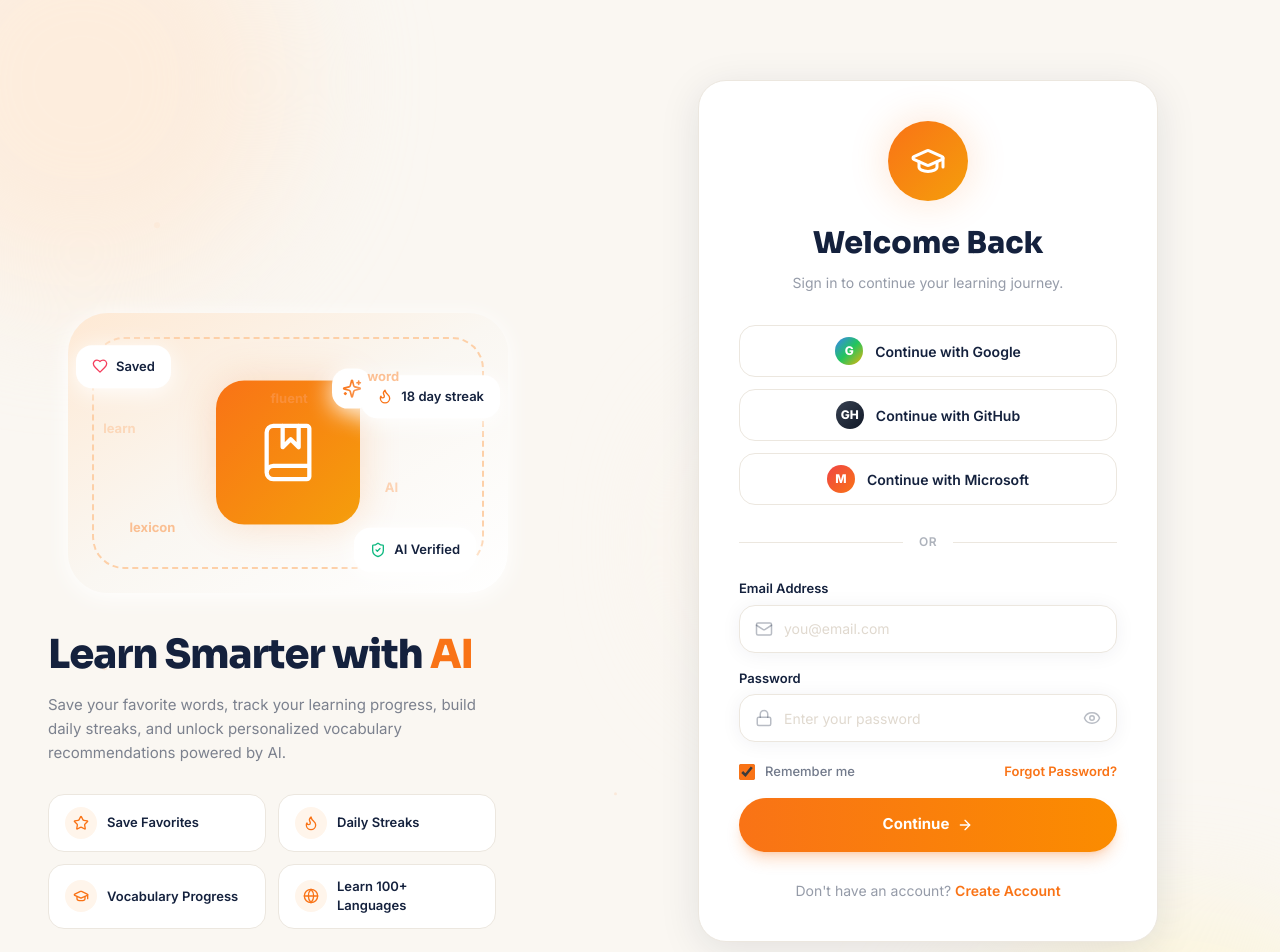
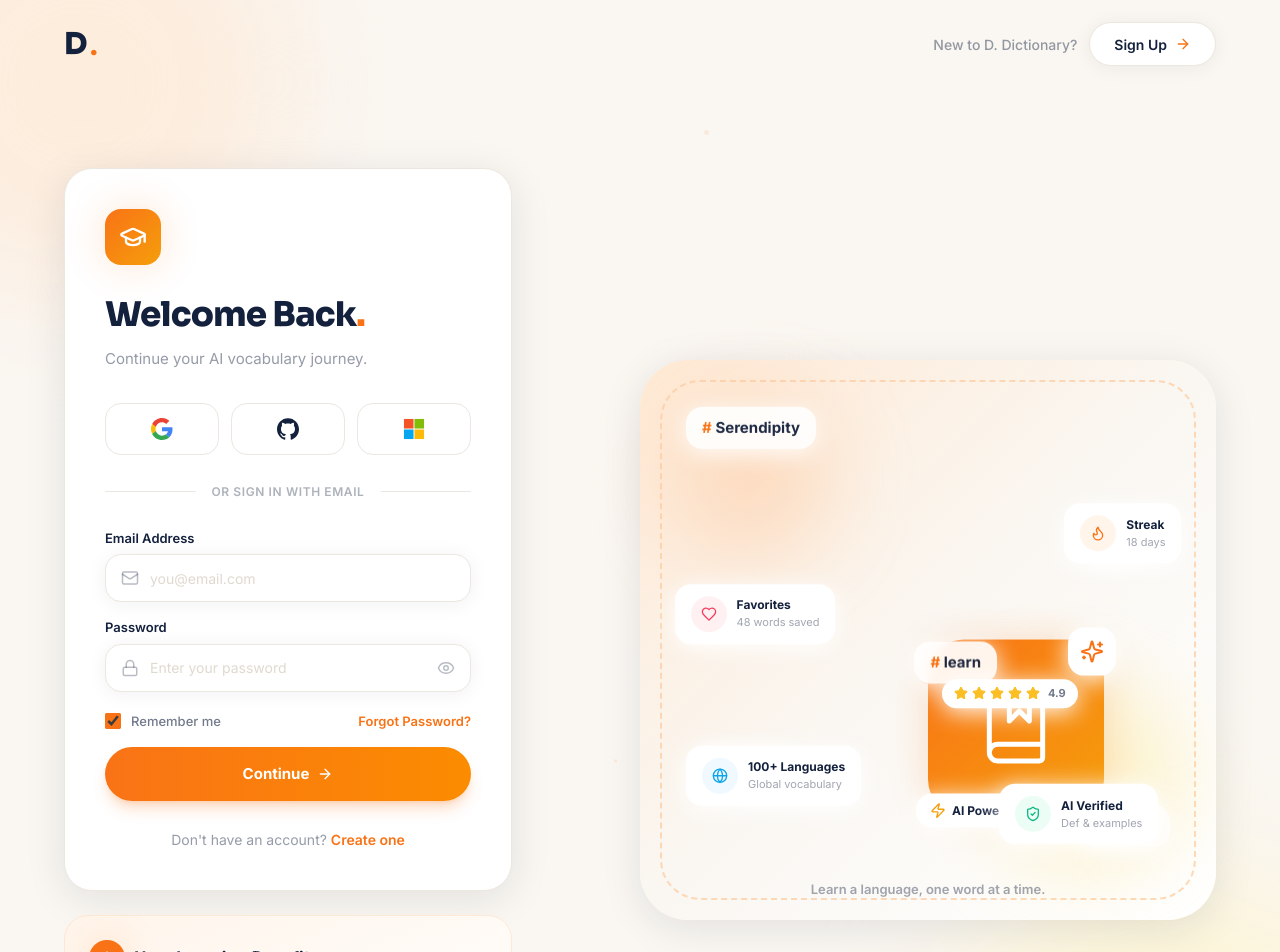
Before and after one commit to meetduggar23/Multilingual-Dictionary, a React (Vite) app in the folder client/: page /login in a window 1280 px wide. Shown: the top 952 px of the page. Built offline with nearby package versions, Linux system fonts and the light colour scheme; no server answers.

Commit message:
Redesign login page: auth card on left, 3D illustration on right, real Google/GitHub/Microsoft logos, header with Sign Up CTA

```diff
--- a/client/src/pages/LoginPage.tsx
+++ b/client/src/pages/LoginPage.tsx
@@ -15,10 +15,53 @@ import {
   ShieldCheck,
   Sparkles,
   Star,
+  Zap,
 } from 'lucide-react';
 import { api } from '@/services/apiClient';
 import { toast } from 'sonner';
 import { cn } from '@/lib/utils';
+
+function GoogleLogo({ className }: { className?: string }) {
+  return (
+    <svg viewBox="0 0 48 48" className={className} aria-hidden="true">
+      <path
+        fill="#EA4335"
+        d="M24 9.5c3.54 0 6.71 1.22 9.21 3.6l6.85-6.85C35.9 2.38 30.47 0 24 0 14.62 0 6.51 5.38 2.56 13.22l7.98 6.19C12.43 13.72 17.74 9.5 24 9.5z"
+      />
+      <path
+        fill="#4285F4"
+        d="M46.98 24.55c0-1.57-.15-3.09-.38-4.55H24v9.02h12.94c-.58 2.96-2.26 5.48-4.78 7.18l7.73 6c4.51-4.18 7.09-10.36 7.09-17.65z"
+      />
+      <path
+        fill="#FBBC05"
+        d="M10.53 28.59c-.48-1.45-.76-2.99-.76-4.59s.27-3.14.76-4.59l-7.98-6.19C.92 16.46 0 20.12 0 24c0 3.88.92 7.54 2.56 10.78l7.97-6.19z"
+      />
+      <path
+        fill="#34A853"
+        d="M24 48c6.48 0 11.93-2.13 15.89-5.81l-7.73-6c-2.15 1.45-4.92 2.3-8.16 2.3-6.26 0-11.57-4.22-13.47-9.91l-7.98 6.19C6.51 42.62 14.62 48 24 48z"
+      />
+    </svg>
+  );
+}
+
+function GithubLogo({ className }: { className?: string }) {
+  return (
+    <svg viewBox="0 0 24 24" className={className} aria-hidden="true" fill="currentColor">
+      <path d="M12 .297c-6.63 0-12 5.373-12 12 0 5.303 3.438 9.8 8.205 11.385.6.113.82-.258.82-.577 0-.285-.01-1.04-.015-2.04-3.338.724-4.042-1.61-4.042-1.61C4.422 18.07 3.633 17.7 3.633 17.7c-1.087-.744.084-.729.084-.729 1.205.084 1.838 1.236 1.838 1.236 1.07 1.835 2.809 1.305 3.495.998.108-.776.417-1.305.76-1.605-2.665-.3-5.466-1.332-5.466-5.93 0-1.31.465-2.38 1.235-3.22-.135-.303-.54-1.523.105-3.176 0 0 1.005-.322 3.3 1.23.96-.267 1.98-.399 3-.405 1.02.006 2.04.138 3 .405 2.28-1.552 3.285-1.23 3.285-1.23.645 1.653.24 2.873.12 3.176.765.84 1.23 1.91 1.23 3.22 0 4.61-2.805 5.625-5.475 5.92.42.36.81 1.096.81 2.22 0 1.606-.015 2.896-.015 3.286 0 .315.21.69.825.57C20.565 22.092 24 17.592 24 12.297c0-6.627-5.373-12-12-12" />
+    </svg>
+  );
+}
+
+function MicrosoftLogo({ className }: { className?: string }) {
+  return (
+    <svg viewBox="0 0 23 23" className={className} aria-hidden="true">
+      <path fill="#F35325" d="M1 1h10v10H1z" />
+      <path fill="#81BC06" d="M12 1h10v10H12z" />
+      <path fill="#05A6F0" d="M1 12h10v10H1z" />
+      <path fill="#FFBA08" d="M12 12h10v10H12z" />
+    </svg>
+  );
+}
 
 const benefits = [
   'Sync favorites',
@@ -29,11 +72,18 @@ const benefits = [
   'Personalized recommendations',
 ];
 
-const features = [
-  { icon: Star, label: 'Save Favorites' },
-  { icon: Flame, label: 'Daily Streaks' },
-  { icon: GraduationCap, label: 'Vocabulary Progress' },
-  { icon: Globe, label: 'Learn 100+ Languages' },
+const socials = [
+  { label: 'Google', Icon: GoogleLogo },
+  { label: 'GitHub', Icon: GithubLogo },
+  { label: 'Microsoft', Icon: MicrosoftLogo },
+];
+
+const floatingWords = [
+  { word: 'Serendipity', pos: 'top-[10%] left-[8%]', delay: 0 },
+  { word: 'AI', pos: 'top-[30%] right-[12%]', delay: 0.8 },
+  { word: 'lexicon', pos: 'bottom-[22%] left-[10%]', delay: 1.6 },
+  { word: 'fluent', pos: 'bottom-[12%] right-[8%]', delay: 0.4 },
+  { word: 'learn', pos: 'top-[52%] right-[38%]', delay: 2.2 },
 ];
 
 const particles = [
@@ -74,12 +124,6 @@ export default function LoginPage() {
     }
   }, [email, password, navigate]);
 
-  const socialButtons = [
-    { label: 'Google', icon: 'G', gradient: 'from-blue-500 via-green-500 to-yellow-500' },
-    { label: 'GitHub', icon: 'GH', gradient: 'from-gray-700 to-gray-900' },
-    { label: 'Microsoft', icon: 'M', gradient: 'from-red-500 to-orange-500' },
-  ];
-
   return (
     <div className="relative min-h-screen overflow-hidden bg-[#FAF7F2]">
       {/* Background */}
@@ -96,137 +140,64 @@ export default function LoginPage() {
         />
       ))}
 
-      <main className="relative mx-auto flex min-h-screen max-w-[1400px] flex-col lg:flex-row">
-        {/* LEFT — Illustration */}
+      {/* Header */}
+      <header className="relative z-10 mx-auto flex h-[88px] w-full max-w-[1400px] items-center justify-between px-6 sm:px-10 lg:px-12 xl:px-16">
+        <Link to="/" className="flex items-center gap-0.5">
+          <span className="font-display text-[30px] font-extrabold tracking-tight text-navy">D</span>
+          <span className="text-[30px] font-extrabold text-orange-500">.</span>
+        </Link>
+        <div className="flex items-center gap-3">
+          <span className="hidden text-[14px] font-medium text-navy/45 sm:block">
+            New to D. Dictionary?
+          </span>
+          <Link
+            to="/register"
+            className="group flex h-11 items-center gap-2 rounded-full border border-cream-400 bg-white px-6 text-[14px] font-semibold text-navy shadow-soft transition-all duration-200 hover:-translate-y-0.5 hover:shadow-card"
+          >
+            Sign Up
+            <ArrowRight className="h-4 w-4 text-orange-500 transition-transform duration-200 group-hover:translate-x-0.5" />
+          </Link>
+        </div>
+      </header>
+
+      <main className="relative mx-auto flex w-full max-w-[1400px] flex-col lg:flex-row lg:items-center">
+        {/* LEFT — Auth Card */}
         <motion.div
           initial={{ opacity: 0, x: -24 }}
           animate={{ opacity: 1, x: 0 }}
           transition={{ duration: 0.7, ease: 'easeOut' }}
-          className="flex flex-col justify-center lg:w-[45%] px-6 sm:px-12 py-14 lg:py-20"
+          className="flex w-full flex-col justify-center px-6 py-10 sm:px-10 lg:w-[45%] lg:px-12 lg:py-20 xl:px-16"
         >
-          {/* Illustration */}
-          <div className="relative mx-auto mb-10 flex h-[280px] w-full max-w-[440px] items-center justify-center">
-            <div className="absolute inset-0 rounded-[40px] bg-gradient-to-br from-orange-100 via-cream-100 to-white shadow-card" />
-            <div className="absolute inset-6 rounded-[32px] border-2 border-dashed border-orange-200" />
-
-            <motion.div
-              animate={{ y: [0, -12, 0] }}
-              transition={{ duration: 6, repeat: Infinity, ease: 'easeInOut' }}
-              className="relative flex h-36 w-36 items-center justify-center rounded-[28px] bg-gradient-to-br from-orange-500 to-amber-500 shadow-glow-orange"
-            >
-              <BookMarked className="h-16 w-16 text-white" strokeWidth={1.6} />
-              <span className="absolute -top-3 -right-3 flex h-10 w-10 items-center justify-center rounded-2xl bg-white shadow-card">
-                <Sparkles className="h-5 w-5 text-orange-500" />
-              </span>
-            </motion.div>
-
-            <motion.div
-              animate={{ y: [0, 10, 0] }}
-              transition={{ duration: 5, repeat: Infinity, ease: 'easeInOut', delay: 0.4 }}
-              className="absolute left-2 top-8 flex items-center gap-2 rounded-2xl bg-white px-4 py-3 shadow-card"
-            >
-              <Heart className="h-4 w-4 text-rose-500" />
-              <span className="text-[13px] font-semibold text-navy">Saved</span>
-            </motion.div>
-
-            <motion.div
-              animate={{ y: [0, -10, 0] }}
-              transition={{ duration: 5.5, repeat: Infinity, ease: 'easeInOut', delay: 0.9 }}
-              className="absolute right-2 top-16 flex items-center gap-2 rounded-2xl bg-white px-4 py-3 shadow-card"
-            >
-              <Flame className="h-4 w-4 text-orange-500" />
-              <span className="text-[13px] font-semibold text-navy">18 day streak</span>
-            </motion.div>
-
-            <motion.div
-              animate={{ y: [0, 12, 0] }}
-              transition={{ duration: 6.5, repeat: Infinity, ease: 'easeInOut', delay: 0.2 }}
-              className="absolute bottom-6 right-8 flex items-center gap-2 rounded-2xl bg-white px-4 py-3 shadow-card"
-            >
-              <ShieldCheck className="h-4 w-4 text-emerald-500" />
-              <span className="text-[13px] font-semibold text-navy">AI Verified</span>
-            </motion.div>
-
-            {['word', 'learn', 'AI', 'lexicon', 'fluent'].map((w, i) => (
-              <motion.span
-                key={w}
-                animate={{ y: [0, -8, 0], opacity: [0.4, 0.9, 0.4] }}
-                transition={{ duration: 4 + i, repeat: Infinity, delay: i * 0.4, ease: 'easeInOut' }}
-                className="absolute text-[13px] font-bold text-orange-400/70"
-                style={{
-                  top: `${[22, 38, 60, 76, 30][i]}%`,
-                  left: `${[68, 8, 72, 14, 46][i]}%`,
-                }}
-              >
-                {w}
-              </motion.span>
-            ))}
-          </div>
-
-          {/* Left content */}
-          <div className="max-w-md">
-            <h1 className="font-display text-[40px] font-extrabold tracking-tight text-navy leading-[1.1]">
-              Learn Smarter with <span className="text-orange-500">AI</span>
-            </h1>
-            <p className="mt-4 text-[15px] leading-relaxed text-navy/55">
-              Save your favorite words, track your learning progress, build daily streaks, and
-              unlock personalized vocabulary recommendations powered by AI.
-            </p>
-
-            <div className="mt-7 grid grid-cols-2 gap-3">
-              {features.map(({ icon: Icon, label }) => (
-                <div
-                  key={label}
-                  className="flex items-center gap-2.5 rounded-2xl border border-cream-400 bg-white px-4 py-3 transition-all duration-200 hover:-translate-y-0.5 hover:shadow-card"
-                >
-                  <span className="flex h-8 w-8 shrink-0 items-center justify-center rounded-xl bg-orange-50 text-orange-500">
-                    <Icon className="h-4 w-4" />
-                  </span>
-                  <span className="text-[13px] font-semibold text-navy">{label}</span>
-                </div>
-              ))}
-            </div>
-          </div>
-        </motion.div>
-
-        {/* RIGHT — Auth Card */}
-        <motion.div
-          initial={{ opacity: 0, x: 24 }}
-          animate={{ opacity: 1, x: 0 }}
-          transition={{ duration: 0.7, ease: 'easeOut', delay: 0.15 }}
-          className="flex flex-col items-center justify-center lg:w-[55%] px-6 sm:px-12 py-14 lg:py-20"
-        >
-          <div className="w-full max-w-[460px]">
+          <div className="w-full max-w-[480px]">
             <motion.div
               initial={{ opacity: 0, y: 20 }}
               animate={{ opacity: 1, y: 0 }}
-              transition={{ duration: 0.6, ease: 'easeOut', delay: 0.25 }}
-              className="rounded-[28px] border border-cream-400 bg-white p-8 sm:p-10 shadow-elevated"
+              transition={{ duration: 0.6, ease: 'easeOut', delay: 0.15 }}
+              className="rounded-[28px] border border-cream-400 bg-white p-8 shadow-elevated sm:p-10"
             >
-              <div className="text-center mb-8">
-                <div className="mx-auto mb-5 flex h-20 w-20 items-center justify-center rounded-full bg-gradient-to-br from-orange-500 to-amber-500 shadow-glow-orange">
-                  <GraduationCap className="h-9 w-9 text-white" />
+              <div className="mb-8">
+                <div className="mb-6 flex h-14 w-14 items-center justify-center rounded-2xl bg-gradient-to-br from-orange-500 to-amber-500 shadow-glow-orange">
+                  <GraduationCap className="h-7 w-7 text-white" />
                 </div>
-                <h1 className="font-display text-[30px] font-extrabold text-navy">Welcome Back</h1>
-                <p className="text-navy/45 text-[14px] mt-1.5">
-                  Sign in to continue your learning journey.
+                <h1 className="font-display text-[34px] font-extrabold tracking-tight text-navy">
+                  Welcome Back<span className="text-orange-500">.</span>
+                </h1>
+                <p className="mt-2 text-[15px] text-navy/45">
+                  Continue your AI vocabulary journey.
                 </p>
               </div>
 
               {/* Social login */}
-              <div className="space-y-3">
-                {socialButtons.map(({ label, icon, gradient }) => (
+              <div className="grid grid-cols-3 gap-3">
+                {socials.map(({ label, Icon }) => (
                   <button
                     key={label}
                     type="button"
-                    className="group flex h-[52px] w-full items-center justify-center gap-3 rounded-2xl border border-cream-400 bg-white text-[14px] font-semibold text-navy transition-all duration-200 hover:-translate-y-0.5 hover:shadow-card"
+                    aria-label={`Continue with ${label}`}
+                    title={`Continue with ${label}`}
+                    className="group flex h-[52px] items-center justify-center rounded-2xl border border-cream-400 bg-white transition-all duration-200 hover:-translate-y-0.5 hover:border-cream-500 hover:shadow-card"
                   >
-                    <span
-                      className={`flex h-7 w-7 items-center justify-center rounded-full bg-gradient-to-br ${gradient} text-[12px] font-extrabold text-white`}
-                    >
-                      {icon}
-                    </span>
-                    Continue with {label}
+                    <Icon className="h-[22px] w-[22px]" />
                   </button>
                 ))}
               </div>
@@ -234,13 +205,17 @@ export default function LoginPage() {
               {/* Divider */}
               <div className="my-7 flex items-center gap-4">
                 <span className="h-px flex-1 bg-cream-400" />
-                <span className="text-[12px] font-semibold uppercase tracking-wider text-navy/35">or</span>
+                <span className="text-[12px] font-semibold uppercase tracking-wider text-navy/35">
+                  or sign in with email
+                </span>
                 <span className="h-px flex-1 bg-cream-400" />
               </div>
 
               <form onSubmit={handleLogin} className="space-y-4">
                 <div>
-                  <label className="mb-1.5 block text-[13px] font-semibold text-navy">Email Address</label>
+                  <label className="mb-1.5 block text-[13px] font-semibold text-navy">
+                    Email Address
+                  </label>
                   <div className="relative">
                     <Mail className="absolute left-4 top-1/2 h-[18px] w-[18px] -translate-y-1/2 text-navy/30" />
                     <input
@@ -254,7 +229,9 @@ export default function LoginPage() {
                 </div>
 
                 <div>
-                  <label className="mb-1.5 block text-[13px] font-semibold text-navy">Password</label>
+                  <label className="mb-1.5 block text-[13px] font-semibold text-navy">
+                    Password
+                  </label>
                   <div className="relative">
                     <Lock className="absolute left-4 top-1/2 h-[18px] w-[18px] -translate-y-1/2 text-navy/30" />
                     <input
@@ -267,7 +244,7 @@ export default function LoginPage() {
                     <button
                       type="button"
                       onClick={() => setShowPw(!showPw)}
-                      className="absolute right-4 top-1/2 -translate-y-1/2 text-navy/30 hover:text-navy/60 transition-colors"
+                      className="absolute right-4 top-1/2 -translate-y-1/2 text-navy/30 transition-colors hover:text-navy/60"
                       aria-label="Toggle password visibility"
                     >
                       {showPw ? <EyeOff className="h-[18px] w-[18px]" /> : <Eye className="h-[18px] w-[18px]" />}
@@ -313,7 +290,7 @@ export default function LoginPage() {
               <p className="mt-7 text-center text-[14px] text-navy/45">
                 Don't have an account?{' '}
                 <Link to="/register" className="font-semibold text-orange-500 hover:underline">
-                  Create Account
+                  Create one
                 </Link>
               </p>
             </motion.div>
@@ -322,7 +299,7 @@ export default function LoginPage() {
             <motion.div
               initial={{ opacity: 0, y: 16 }}
               animate={{ opacity: 1, y: 0 }}
-              transition={{ duration: 0.6, ease: 'easeOut', delay: 0.4 }}
+              transition={{ duration: 0.6, ease: 'easeOut', delay: 0.35 }}
               className="mt-6 rounded-[24px] border border-orange-100 bg-gradient-to-br from-orange-50 to-white p-6"
             >
               <div className="mb-4 flex items-center gap-2.5">
@@ -331,7 +308,7 @@ export default function LoginPage() {
                 </span>
                 <h3 className="font-display text-[16px] font-bold text-navy">Your Learning Benefits</h3>
               </div>
-              <div className="grid grid-cols-1 sm:grid-cols-2 gap-2">
+              <div className="grid grid-cols-1 gap-2 sm:grid-cols-2">
                 {benefits.map((b) => (
                   <div key={b} className="flex items-center gap-2 text-[13px] font-medium text-navy/60">
                     <span className="flex h-4.5 w-4.5 shrink-0 items-center justify-center rounded-full bg-emerald-100">
@@ -344,6 +321,131 @@ export default function LoginPage() {
             </motion.div>
           </div>
         </motion.div>
+
+        {/* RIGHT — 3D Illustration */}
+        <motion.div
+          initial={{ opacity: 0, x: 24 }}
+          animate={{ opacity: 1, x: 0 }}
+          transition={{ duration: 0.7, ease: 'easeOut', delay: 0.15 }}
+          className="hidden w-full flex-col items-center justify-center px-10 pb-16 lg:flex lg:w-[55%] lg:py-20 xl:px-16"
+        >
+          <div className="relative h-[560px] w-full max-w-[620px]">
+            {/* Backdrop */}
+            <div className="absolute inset-0 rounded-[48px] bg-gradient-to-br from-orange-100 via-cream-100 to-white shadow-elevated" />
+            <div className="absolute inset-5 rounded-[40px] border-2 border-dashed border-orange-200/80" />
+
+            {/* Glow blobs */}
+            <div className="pointer-events-none absolute left-8 top-10 h-40 w-40 rounded-full bg-orange-300/30 blur-2xl" />
+            <div className="pointer-events-none absolute bottom-12 right-8 h-48 w-48 rounded-full bg-amber-200/40 blur-2xl" />
+
+            {/* Central book */}
+            <motion.div
+              animate={{ y: [0, -12, 0] }}
+              transition={{ duration: 6, repeat: Infinity, ease: 'easeInOut' }}
+              className="absolute left-1/2 top-1/2 flex h-44 w-44 -translate-x-1/2 -translate-y-1/2 items-center justify-center rounded-[36px] bg-gradient-to-br from-orange-500 to-amber-500 shadow-glow-orange"
+            >
+              <BookMarked className="h-20 w-20 text-white" strokeWidth={1.5} />
+              <span className="absolute -right-3 -top-3 flex h-12 w-12 items-center justify-center rounded-2xl bg-white shadow-card">
+                <Sparkles className="h-6 w-6 text-orange-500" />
+              </span>
+              <span className="absolute -bottom-3 -left-3 flex items-center gap-1.5 rounded-2xl bg-white px-3.5 py-2 shadow-card">
+                <Zap className="h-4 w-4 text-amber-500" />
+                <span className="text-[12px] font-bold text-navy">AI Powered</span>
+              </span>
+            </motion.div>
+
+            {/* Floating word chips */}
+            {floatingWords.map(({ word, pos, delay }, i) => (
+              <motion.span
+                key={word}
+                animate={{ y: [0, -10, 0], opacity: [0.45, 1, 0.45] }}
+                transition={{ duration: 4 + i, repeat: Infinity, delay, ease: 'easeInOut' }}
+                className={cn(
+                  'absolute rounded-2xl bg-white/95 px-4 py-2.5 text-[15px] font-bold text-navy shadow-card backdrop-blur',
+                  pos,
+                )}
+              >
+                <span className="text-orange-500">#</span> {word}
+              </motion.span>
+            ))}
+
+            {/* Floating cards */}
+            <motion.div
+              animate={{ y: [0, 10, 0] }}
+              transition={{ duration: 5, repeat: Infinity, ease: 'easeInOut', delay: 0.4 }}
+              className="absolute left-[6%] top-[40%] flex items-center gap-2.5 rounded-2xl bg-white px-4 py-3 shadow-card"
+            >
+              <span className="flex h-9 w-9 items-center justify-center rounded-xl bg-rose-50">
+                <Heart className="h-4 w-4 text-rose-500" />
+              </span>
+              <div>
+                <p className="text-[12px] font-bold text-navy">Favorites</p>
+                <p className="text-[11px] text-navy/40">48 words saved</p>
+              </div>
+            </motion.div>
+
+            <motion.div
+              animate={{ y: [0, -10, 0] }}
+              transition={{ duration: 5.5, repeat: Infinity, ease: 'easeInOut', delay: 0.9 }}
+              className="absolute right-[6%] top-[26%] flex items-center gap-2.5 rounded-2xl bg-white px-4 py-3 shadow-card"
+            >
+              <span className="flex h-9 w-9 items-center justify-center rounded-xl bg-orange-50">
+                <Flame className="h-4 w-4 text-orange-500" />
+              </span>
+              <div>
+                <p className="text-[12px] font-bold text-navy">Streak</p>
+                <p className="text-[11px] text-navy/40">18 days</p>
+              </div>
+            </motion.div>
+
+            <motion.div
+              animate={{ y: [0, 12, 0] }}
+              transition={{ duration: 6.5, repeat: Infinity, ease: 'easeInOut', delay: 0.2 }}
+              className="absolute bottom-[14%] right-[10%] flex items-center gap-2.5 rounded-2xl bg-white px-4 py-3 shadow-card"
+            >
+              <span className="flex h-9 w-9 items-center justify-center rounded-xl bg-emerald-50">
+                <ShieldCheck className="h-4 w-4 text-emerald-500" />
+              </span>
+              <div>
+                <p className="text-[12px] font-bold text-navy">AI Verified</p>
+                <p className="text-[11px] text-navy/40">Def &amp; examples</p>
+              </div>
+            </motion.div>
+
+            <motion.div
+              animate={{ y: [0, -8, 0] }}
+              transition={{ duration: 6, repeat: Infinity, ease: 'easeInOut', delay: 0.7 }}
+              className="absolute bottom-[20%] left-[8%] flex items-center gap-2.5 rounded-2xl bg-white px-4 py-3 shadow-card"
+            >
+              <span className="flex h-9 w-9 items-center justify-center rounded-xl bg-sky-50">
+                <Globe className="h-4 w-4 text-sky-500" />
+              </span>
+              <div>
+                <p className="text-[12px] font-bold text-navy">100+ Languages</p>
+                <p className="text-[11px] text-navy/40">Global vocabulary</p>
+              </div>
+            </motion.div>
+
+            {/* Star rating chip */}
+            <motion.div
+              animate={{ y: [0, 8, 0] }}
+              transition={{ duration: 5.2, repeat: Infinity, ease: 'easeInOut', delay: 1.1 }}
+              className="absolute right-[24%] bottom-[38%] flex items-center gap-1 rounded-full bg-white px-3 py-1.5 shadow-card"
+            >
+              {[...Array(5)].map((_, i) => (
+                <Star key={i} className="h-3.5 w-3.5 fill-amber-400 text-amber-400" />
+              ))}
+              <span className="ml-1 text-[11px] font-bold text-navy/60">4.9</span>
+            </motion.div>
+
+            {/* Bottom caption */}
+            <div className="absolute bottom-5 left-1/2 -translate-x-1/2 text-center">
+              <p className="text-[13px] font-semibold text-navy/40">
+                Learn a language, one word at a time.
+              </p>
+            </div>
+          </div>
+        </motion.div>
       </main>
     </div>
   );
```
